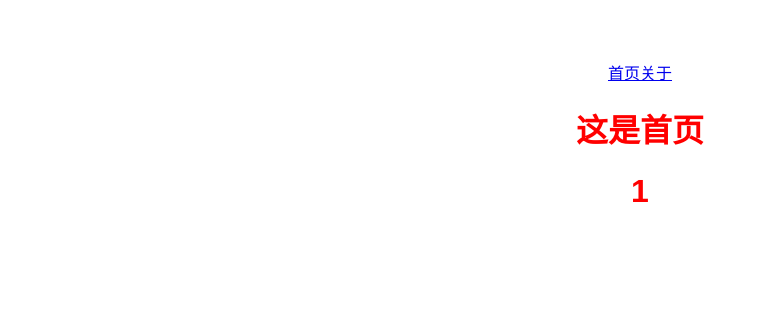
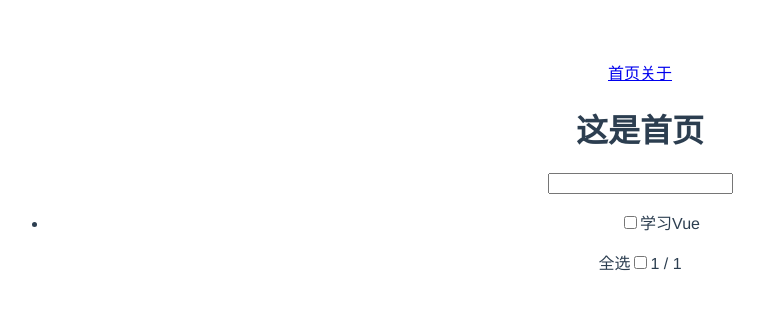
Before and after one commit to KurjaScript/geek-admain, a Vue app: page /#/ in a window 1280 px wide. Shown: the top 310 px of the page, without its empty margins (0-764 px from the left). Built offline with nearby package versions, Linux system fonts and the light colour scheme.

Commit message:
将 Vue 2 的 Todolist 组件升级为 Vue 3

```diff
--- a/src/components/Todolist.vue
+++ b/src/components/Todolist.vue
@@ -1,21 +1,48 @@
 <template>
   <div>
-    <h1 @click="add">{{count}}</h1>
+    <input type="text" v-model="title" @keydown.enter="addTodo" />
+    <button v-if="active < all" @click="clear">清理</button>
+    <ul v-if="todos.length">
+      <li v-for="todo in todos">
+        <input type="checkbox" v-model="todo.done" />
+        <span :class="{ done: todo.done }"> {{ todo.title }}</span>
+      </li>
+    </ul>
+    <div v-else>暂无数据</div>
+    <div>
+      全选<input type="checkbox" v-model="allDone" />
+      <span> {{ active }} / {{ all }} </span>
+    </div>
   </div>
 </template>
 
 <script setup>
-import { ref } from "vue";
-// 引入 ref 函数包裹数字，返回的 count 变量就是响应式的数据
-// 对于 ref 返回的响应式数据，需要修改 .value 才能生效
-let count = ref(1)
-function add(){
-    count.value++
+import { ref,computed } from "vue";
+let title = ref("");
+let todos = ref([{title:'学习Vue',done:false}])
+
+function addTodo() {
+  todos.value.push({
+    title: title.value,
+    done: false
+  });
+  title.value = "";
 }
+function clear() {
+  todos.value = todos.value.filter((v) => !v.done);
+}
+let active = computed(() => {
+  return todos.value.filter((v) => !v.done).length;
+});
+let all = computed(() => todos.value.length);
+let allDone = computed({
+  get: function () {
+    return active.value === 0;
+  },
+  set: function (value) {
+    todos.value.forEach((todo) => {
+      todo.done = value;
+    });
+  },
+});
 </script>
-
-<style>
-h1 {
-  color: red;
-}
-</style>
```
